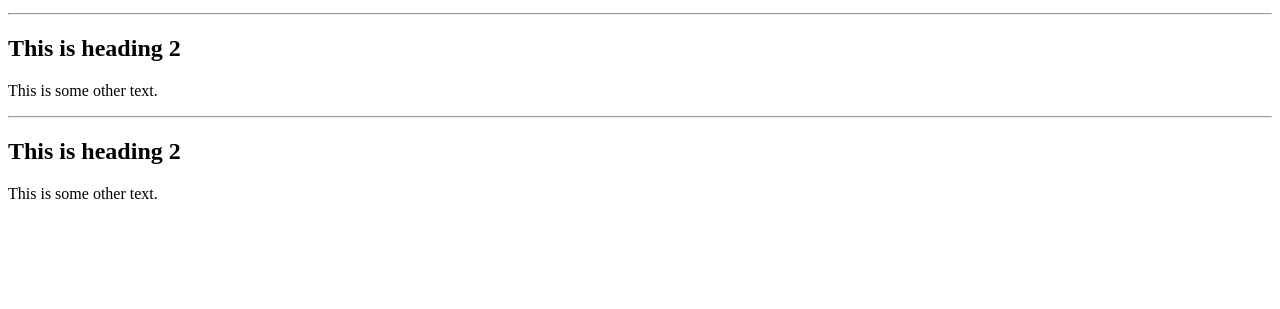
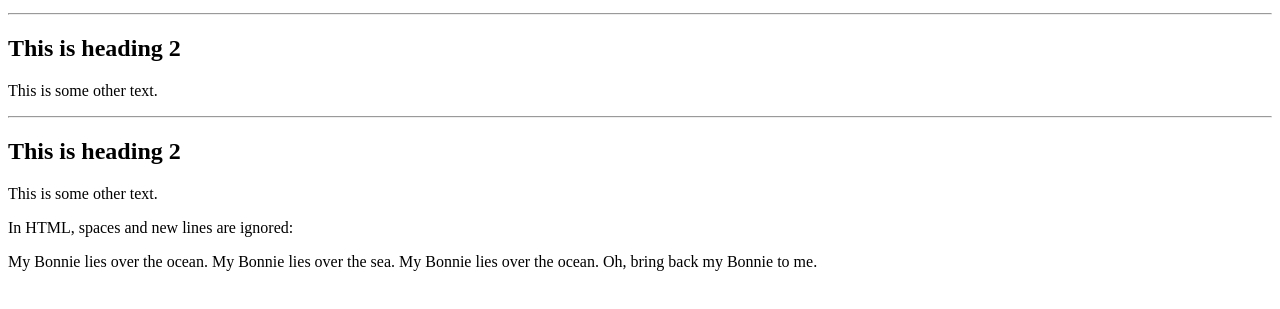
Before and after one commit to Nawwarahyazid/finalscm, a plain HTML site: page index.html in a window 1280 px wide. Shown: the part 465-774 px from the top of the page. Drawn offline with Linux system fonts and the light colour scheme.

Commit message:
Update index.html

```diff
--- a/index.html
+++ b/index.html
@@ -35,5 +35,21 @@ border:1px solid black;
 <h2>This is heading 2</h2>
 <p>This is some other text.</p>
 
+
+<p>In HTML, spaces and new lines are ignored:</p>
+
+<p>
+
+  My Bonnie lies over the ocean.
+
+  My Bonnie lies over the sea.
+
+  My Bonnie lies over the ocean.
+
+  Oh, bring back my Bonnie to me.
+
+</p>
+
+
 </body>
 </html>
```
